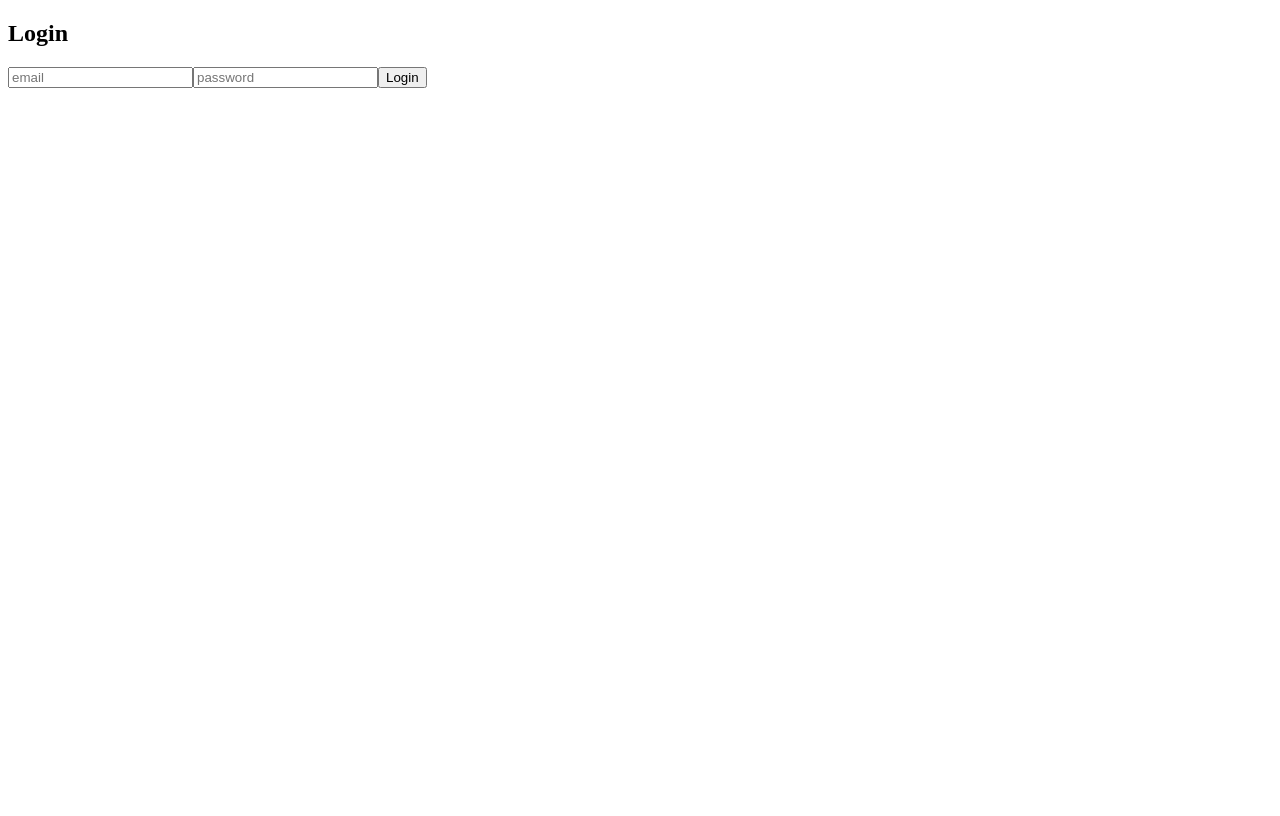
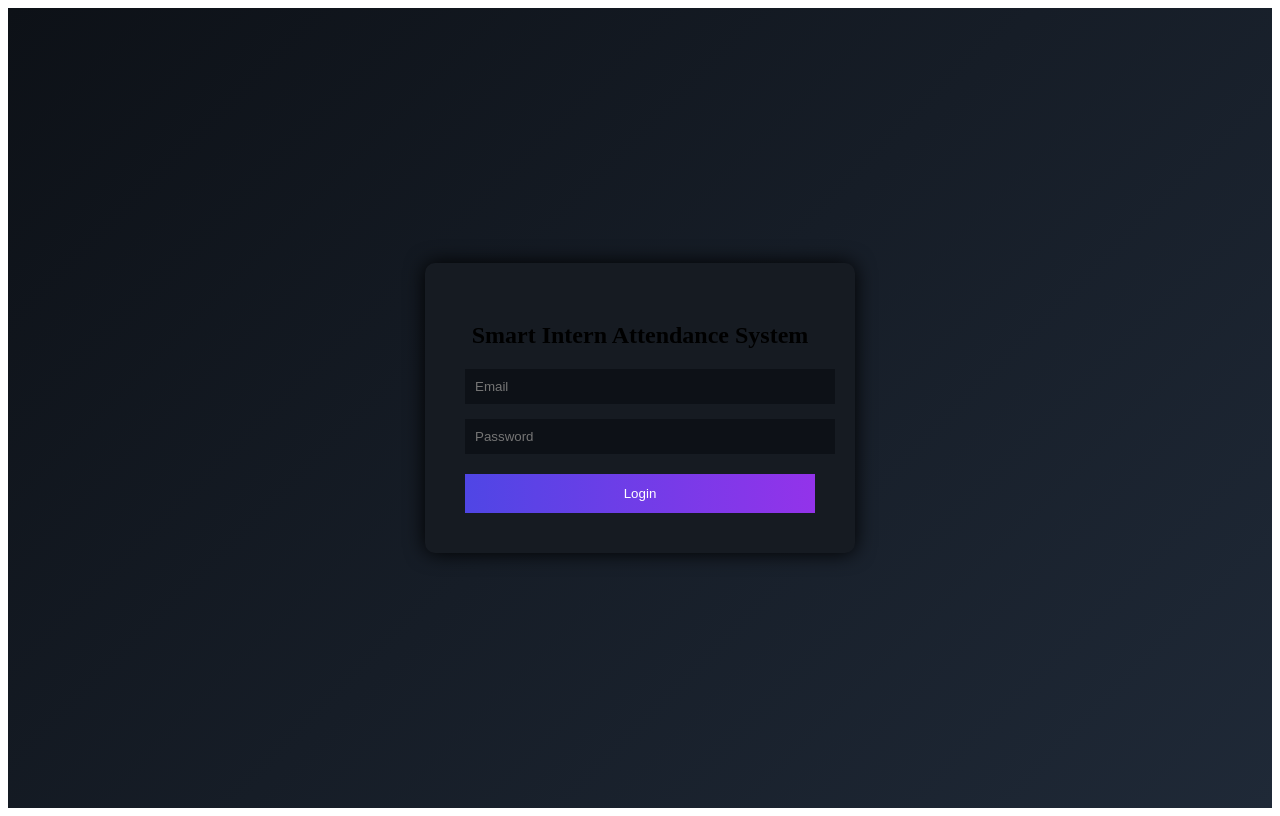
Before and after one commit to proeduvate/attendance-portal, a React (Create React App) app in the folder frontend/: page / in a window 1280 px wide. Built offline with nearby package versions, Linux system fonts and the light colour scheme.

Commit message:
Update Login.jsx

```diff
--- a/frontend/src/pages/Login.jsx
+++ b/frontend/src/pages/Login.jsx
@@ -3,36 +3,150 @@ import axios from "axios"
 
 export default function Login(){
 
-const[e,setE]=useState("")
-const[p,setP]=useState("")
+const[email,setEmail]=useState("")
+const[password,setPassword]=useState("")
 
 const login=async()=>{
 
-let r=await axios.post("http://127.0.0.1:8000/login",{
+try{
 
-email:e,
-password:p
-
-})
+let r=await axios.post(
+"http://127.0.0.1:8000/login",
+{
+email,
+password
+}
+)
 
 localStorage.setItem("token",r.data.token)
 
 window.location="/dashboard"
 
+}catch{
+
+alert("Login Failed")
+
+}
+
 }
 
 return(
 
-<div>
+<div style={{
 
-<h2>Login</h2>
+height:"100vh",
 
-<input placeholder="email" onChange={(x)=>setE(x.target.value)}/>
+display:"flex",
 
-<input placeholder="password" type="password"
-onChange={(x)=>setP(x.target.value)}/>
+justifyContent:"center",
 
-<button onClick={login}>Login</button>
+alignItems:"center",
+
+background:"linear-gradient(135deg,#0D1117,#1f2937)"
+
+}}>
+
+<div style={{
+
+background:"#161B22",
+
+padding:"40px",
+
+borderRadius:"10px",
+
+width:"350px",
+
+boxShadow:"0px 0px 20px black"
+
+}}>
+
+<h2 style={{
+
+textAlign:"center",
+
+marginBottom:"20px"
+
+}}>
+
+Smart Intern Attendance System
+
+</h2>
+
+<input
+
+placeholder="Email"
+
+onChange={(e)=>setEmail(e.target.value)}
+
+style={{
+
+width:"100%",
+
+padding:"10px",
+
+marginBottom:"15px",
+
+background:"#0D1117",
+
+color:"white",
+
+border:"none"
+
+}}
+
+/>
+
+<input
+
+type="password"
+
+placeholder="Password"
+
+onChange={(e)=>setPassword(e.target.value)}
+
+style={{
+
+width:"100%",
+
+padding:"10px",
+
+marginBottom:"20px",
+
+background:"#0D1117",
+
+color:"white",
+
+border:"none"
+
+}}
+
+/>
+
+<button
+
+onClick={login}
+
+style={{
+
+width:"100%",
+
+padding:"12px",
+
+background:"linear-gradient(90deg,#4f46e5,#9333ea)",
+
+border:"none",
+
+color:"white",
+
+cursor:"pointer"
+
+}}>
+
+Login
+
+</button>
+
+</div>
 
 </div>
 
```
